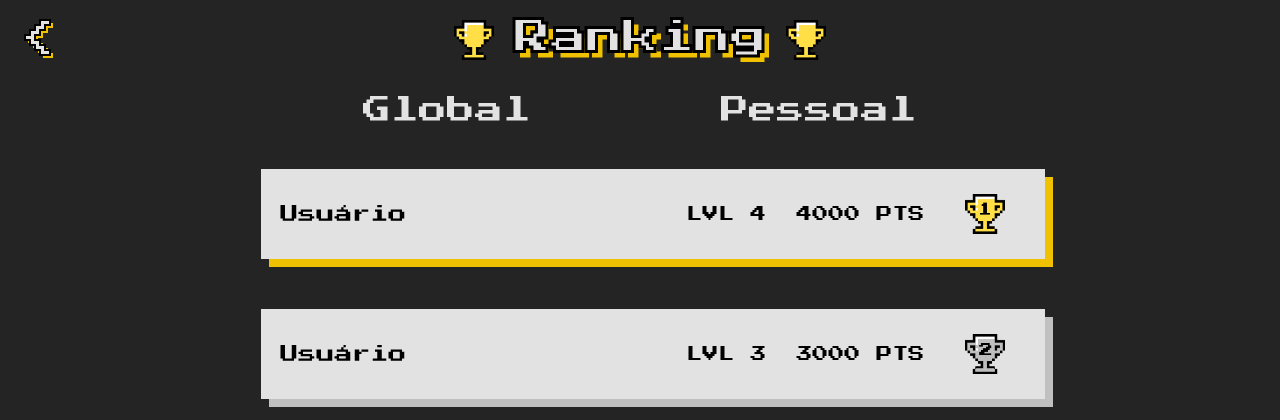
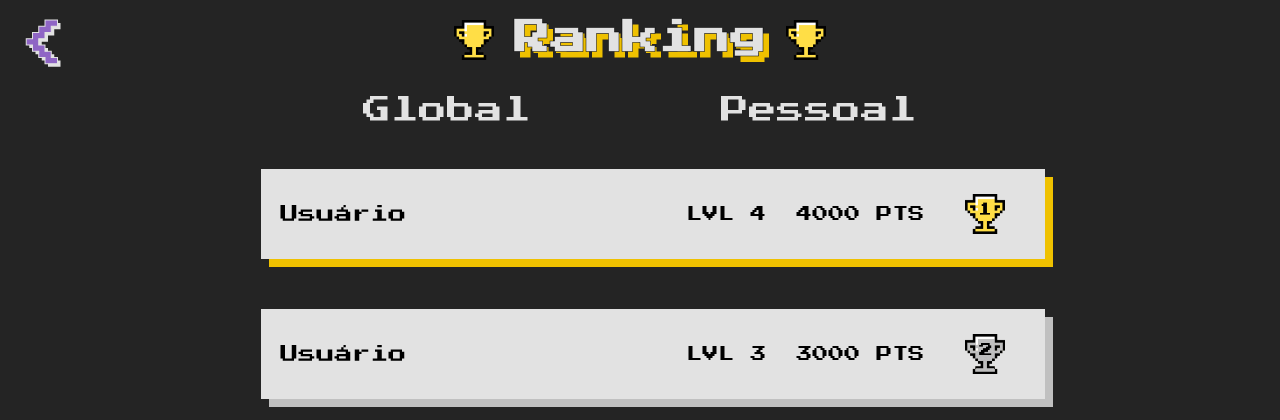
Before and after one commit to satoshi-eric/Capitetris, a PHP site: page /ranking.html in a window 1280 px wide. Shown: the top 420 px of the page. Run offline with PHP 8.4, Linux system fonts and the light colour scheme.

Commit message:
css alterados

```diff
--- a/Projeto/css/cadastro.css
+++ b/Projeto/css/cadastro.css
@@ -51,7 +51,7 @@ form {
     -webkit-text-stroke-width: 1px;
     -webkit-text-stroke-color: black;
     text-align: center;
-    transition: 0.3s;
+    transition: 0.25s;
 }
 
 .container a#voltar:hover {
@@ -66,9 +66,7 @@ form {
     font-size: 36px;
     color: #e2e2e2;
     text-shadow: 6px 6px 0 #b388eb;
-    stroke-width: 1px;
-    stroke: black;
-    -webkit-text-stroke-width: 1px;
+    -webkit-text-stroke-width: 0.5px;
     -webkit-text-stroke-color: black;
     text-align: center;
     margin-bottom: 20px;
--- a/Projeto/css/ranking.css
+++ b/Projeto/css/ranking.css
@@ -15,15 +15,18 @@ body {
     padding: 20px;
     font-size: 36px;
     color: #e2e2e2;
-    text-shadow: 3px 3px 0 #EFC100;
-    -webkit-text-stroke-width: 2px;
+    text-shadow: 3px 3px 0 #b388eb;
+    -webkit-text-stroke-width: 1px;
     -webkit-text-stroke-color: black;
     text-align: center;
     transition: font-size .25s ease;
 }
 
 .voltar:hover {
-    font-size: 40px;
+    color: #8f65c5;
+    -webkit-text-stroke-color: #e2e2e2;
+    text-shadow: 3px 3px 0 #e2e2e2;
+    font-size: 50px;
 }
 
 .rankingTitle {
--- a/Projeto/css/styles.css
+++ b/Projeto/css/styles.css
@@ -33,7 +33,7 @@ form {
     font-size: 36px;
     color: #e2e2e2;
     text-shadow: 6px 6px 0 #b388eb;
-    -webkit-text-stroke-width: 3px;
+    -webkit-text-stroke-width: 0.5px;
     -webkit-text-stroke-color: black;
     text-align: center;
     margin-bottom: 20px;
--- a/Projeto/index.html
+++ b/Projeto/index.html
@@ -19,7 +19,7 @@
                 <!-- Entradas do usuário -->
                 <input type="text" name="#" id="usuario" placeholder="Usuário">
                 <input type="password" name="#" id="senha" placeholder="Senha">
-                <a href="#">Criar conta</a>
+                <a href="cadastro.html">Criar conta</a>
                 <a href="#">Esqueceu sua senha?</a>
                 <input type="submit" class="button" value="Entrar">
             </form>
```
